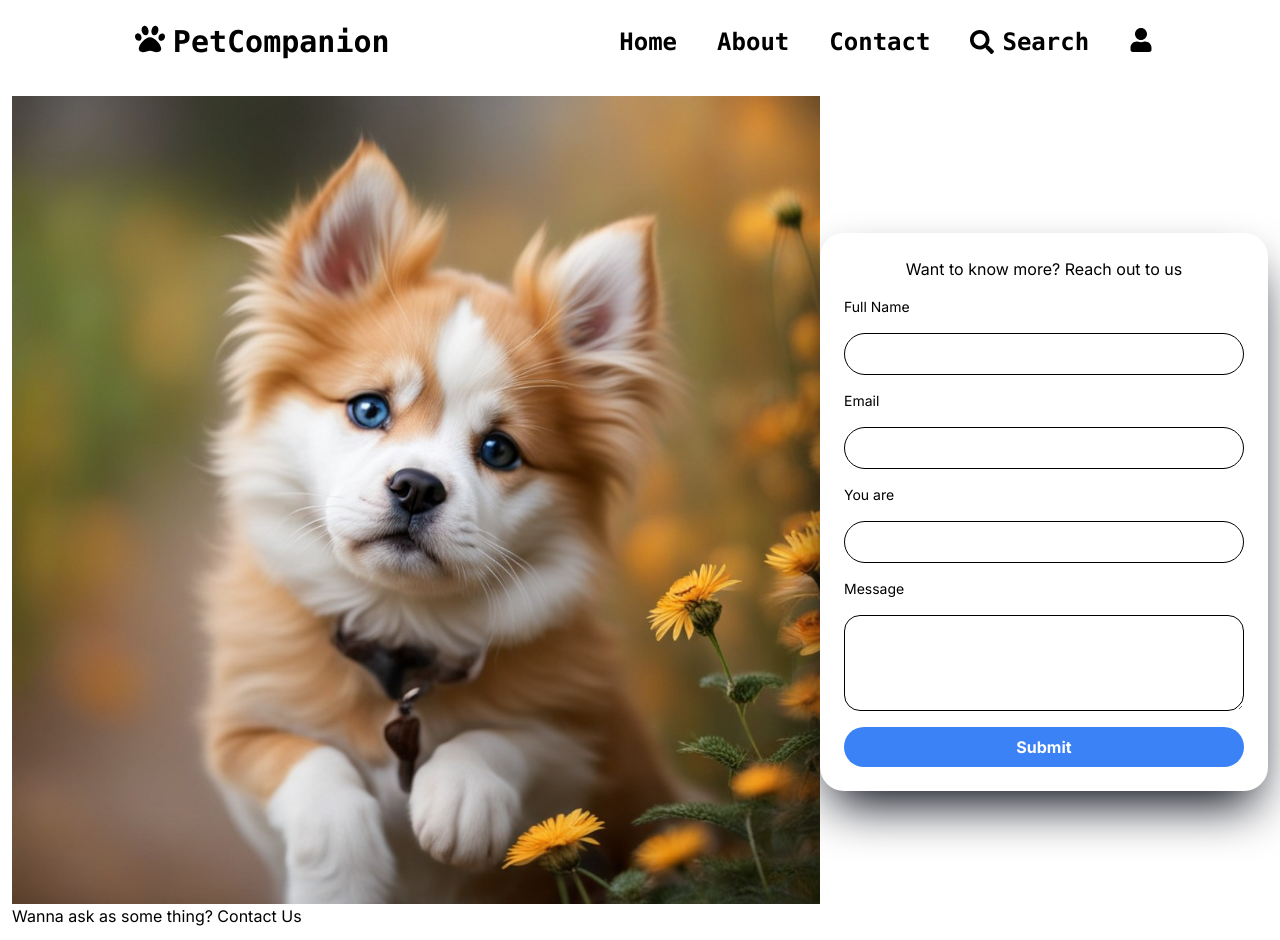
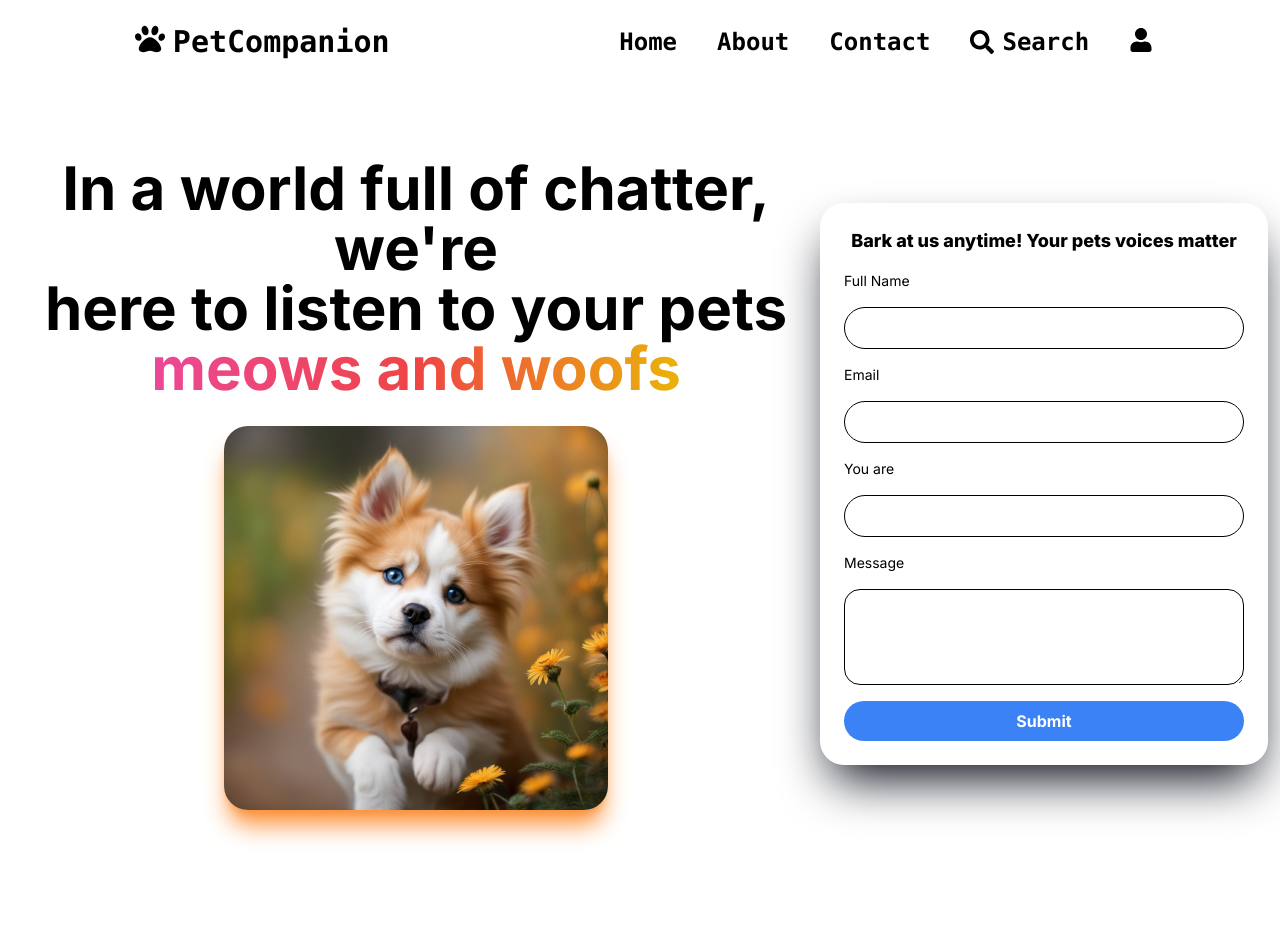
Before and after one commit to SanjayKumar-M/PetCompanion, a Next.js app: page /contacts in a window 1280 px wide. After the commit the page ends 884 px from the top, so only its background shows below. Built offline with nearby package versions, Linux system fonts and the light colour scheme; no server answers.

Commit message:
contact fixed

```diff
--- a/src/app/contacts/page.jsx
+++ b/src/app/contacts/page.jsx
@@ -9,10 +9,10 @@ const Contacts = () => {
     return (
         < div className=''>
         <Navbar />
-            <div className="min-h-screen flex flex-row-reverse items-center justify-around p-3   ">
+        <div className="min-h-screen flex flex-col-reverse items-center justify-around p-3 md:flex-row-reverse">
 
-                <div className="w-full max-w-md p-6 rounded-3xl shadow-2xl shadow-gray-950">
-                    <p className="text-center mb-4">Want to know more? Reach out to us</p>
+        <div className="w-full max-w-md p-6 rounded-3xl shadow-2xl shadow-gray-950 ">
+                    <p className="text-center mb-4 font-extrabold text-lg">Bark at us anytime! Your pets voices matter</p>
                     <form action="" method="post" className="flex flex-col space-y-4 ">
                         <label className="text-sm">Full Name</label>
                         <input type="text" className="border border-black py-2 px-3 rounded-3xl" />
@@ -32,10 +32,12 @@ const Contacts = () => {
                     </form>
                 </div>
 
-                <div className=''>
-                <Image src={contact} height={100} width={100} className='object-cover h-max w-max' />
+                <div className='flex flex-col items-center justify-center'>
+                <h1 className='font-bold text-center text-6xl transition ease-in-out delay-150 hover:-translate-y-1 hover:scale-110 duration-300 '>In a world full of chatter, we're<br /> here to listen to your pets<br /><span className='bg-gradient-to-r from-pink-500 via-red-500 to-yellow-500 text-transparent bg-clip-text'> meows and woofs</span></h1>
+                <Image src={contact} height={200} width={200} className="object-contain h-96 w-96 rounded-3xl mt-7 shadow-xl shadow-orange-400 transition ease-in-out delay-150 hover:-translate-y-1 hover:scale-110 duration-300" />
 
-                    Wanna ask as some thing? Contact Us
+
+
                 </div>
             </div>
         </div>
```
